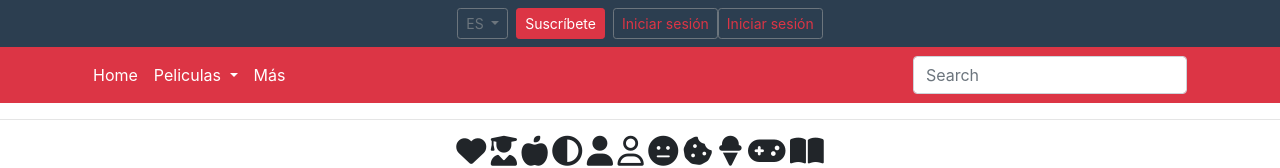
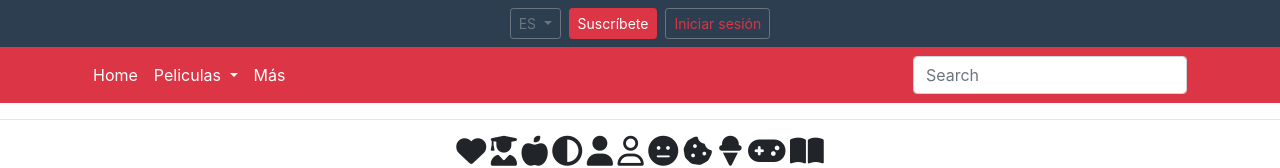
Before and after one commit to carlosecleptos/pag-3, a plain HTML site: page index.html in a window 1280 px wide. Shown: the top 168 px of the page. Drawn offline with nearby package versions, Linux system fonts and the light colour scheme; some icons are missing.

Commit message:
Update index.html
a ver si asi

```diff
--- a/index.html
+++ b/index.html
@@ -142,12 +142,6 @@ footer .footer-below {
 
         </button>
 
-        <button type="button" class="btn btn-outline-secondary btn-sm text-danger">
-
-          Iniciar sesión
-
-        </button>
-
         </button>
 
         <button type="button" class="btn btn-outline-secondary btn-sm text-danger">
@@ -262,6 +256,8 @@ footer .footer-below {
 
   <img src="img/baner.png" style="margin:0 auto;" alt="">
 </div>
+</div>
+
 <br>
 <hr>
 
@@ -275,6 +271,7 @@ footer .footer-below {
    <button type="button" class="btn outline-secondary"> button</button>
 
   </div>
+</div>
 
   </div>
 <br>
@@ -368,8 +365,7 @@ footer .footer-below {
            </div>
       </div>
     </div>
-	    <br
-	    <br>
+
 
 
 
@@ -596,8 +592,8 @@ footer .footer-below {
   </footer>
 </footer>
 
-    <!-- Bootstrap core Java
-
+    <!-- Bootstrap core JavaScript
+    ================================================== -->
     <!-- Placed at the end of the document so the pages load faster -->
     <script src="https://code.jquery.com/jquery-3.5.1.slim.min.js" integrity="sha384-DfXdz2htPH0lsSSs5nCTpuj/zy4C+OGpamoFVy38MVBnE+IbbVYUew+OrCXaRkfj" crossorigin="anonymous"></script>
     <script src="https://cdn.jsdelivr.net/npm/popper.js@1.16.1/dist/umd/popper.min.js" integrity="sha384-9/reFTGAW83EW2RDu2S0VKaIzap3H66lZH81PoYlFhbGU+6BZp6G7niu735Sk7lN" crossorigin="anonymous"></script>
```
